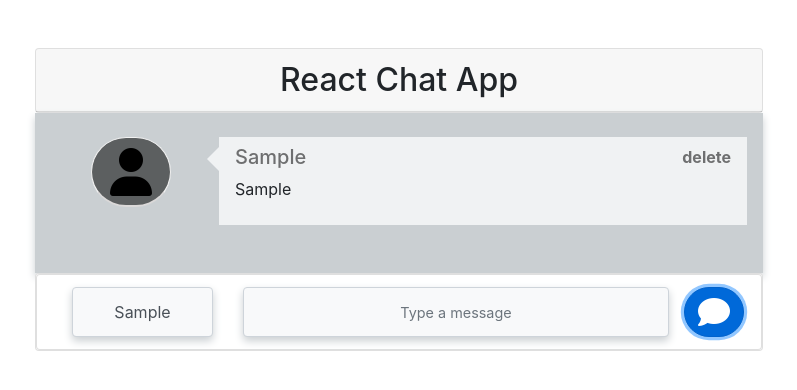
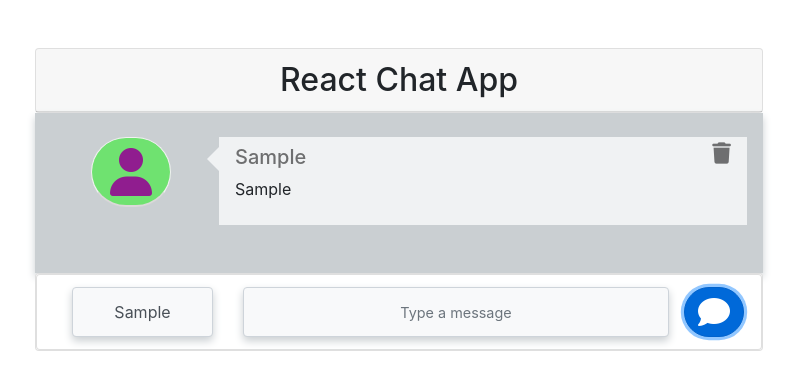
Before and after one commit to romiagungn/react-chat, a React (Create React App) app in the folder client/: page / in a window 1280 px wide. Both pictures are taken after typing "Sample", "Sample" into the empty fields and a click on the button 955 px from the left and 200 px from the top of the page. Shown: the top 390 px of the page, without its empty margins (241-1038 px from the left). Built offline with nearby package versions, Linux system fonts and the light colour scheme; no server answers.

Commit message:
add random color to chatBox, fix nodemon and change server to 3001

```diff
--- a/client/src/components/ChatBox.js
+++ b/client/src/components/ChatBox.js
@@ -7,7 +7,7 @@ import axios from 'axios';
 // import ChatList from './ChatList';
 
 const request = axios.create({
-    baseURL: 'http://localhost:3000/api/',
+    baseURL: 'http://localhost:3001/api/',
     timeout: 1000,
     headers: { 'X-Custom-Header': 'foobar' }
 });
@@ -18,7 +18,6 @@ export default class ChatBox extends Component {
 
         this.state = {
             data: [],
-            color: [192, 132, 153]
         };
 
         this.addChat = this.addChat.bind(this)
@@ -29,7 +28,7 @@ export default class ChatBox extends Component {
         this.messagesEnd.scrollIntoView({ behavior: "smooth" });
     }
 
-    componentDidMount() {
+    scroll() {
         this.scrollToBottom();
     }
 
@@ -81,17 +80,10 @@ export default class ChatBox extends Component {
             })
     }
 
-    // Always make sure the window is scrolled down to the last message.
-    scrollToBottom() {
-        const chat = document.getElementById('chat');
-        chat.scrollTop = chat.scrollHeight;
-    }
-
     render() {
 
-
         return (
-            <div className="py-5">
+            <div className="py-5" >
                 <div className="card">
                     <h2 className="card-header text-center">React Chat App</h2>
                 </div>
--- a/client/src/components/ChatItem.js
+++ b/client/src/components/ChatItem.js
@@ -1,18 +1,28 @@
 import React from 'react';
 import '../css/style.css'
 import ReactMarkdown from 'react-markdown';
+import { randomColor, complementaryColor } from './helpers';
 
 export default function ChatItem(props) {
+    const backgroundColor = randomColor();
+    const color = complementaryColor(backgroundColor);
+    const style = {
+        backgroundColor,
+        color,
+        padding: '10px 16px',
+        textAlign: 'center',
+        fontSize: '24px',
+    }
     return (
         <div className="">
             <div className="py-2">
                 <div className="media w-100 mb-2">
-                    <button className="btn-circle2 btn-lg with-border "><i className="fas fa-user fa-2x"></i></button>
+                    <button className="btn-circle2 btn-lg with-border" style={style}><i className="fas fa-user fa-2x"></i></button>
                     <div className="media-body ml-5 bg-blue">
                         <div className="arrow_box py-2 px-3">
                             <div className="d-flex justify-content-between name d-flex " onClick={() => props.remove(props.id)}>
                                 <h5>{props.chat.nama}</h5>
-                                delete
+                                <i className="fas fa-trash fa-lg"></i>
                             </div>
                             <div className="d-flex justify-content-between chat ">
                                 <ReactMarkdown source={props.chat.chat} />
--- /dev/null
+++ b/client/src/components/helpers.js
@@ -0,0 +1,22 @@
+/**
+ * Given a color, return the complementary color.
+ */
+export const complementaryColor = (color) => {
+    const hexColor = color.replace('#', '0x');
+
+    return `#${('000000' + (('0xffffff' ^ hexColor).toString(16))).slice(-6)}`;
+};
+
+/**
+ * Generate a random color and return it.
+ */
+export const randomColor = () => {
+    const letters = '0123456789abcdef';
+    let color = '#';
+
+    for (let i = 0; i < 6; i += 1) {
+        color += letters[Math.floor(Math.random() * 16)];
+    }
+
+    return color;
+};
```
Also changed, not shown: 1 other file (tests, documents, lock files or other folders).
